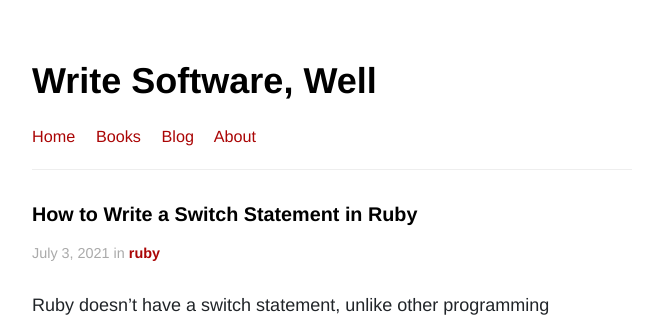
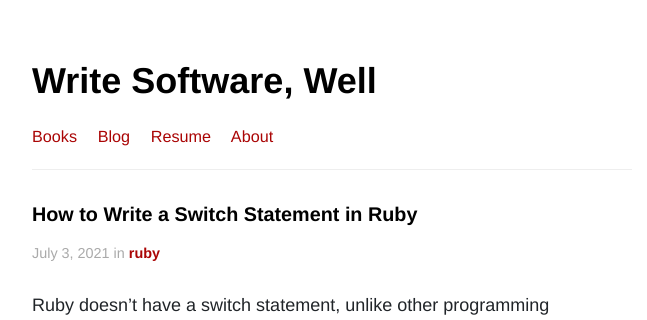
Before and after one commit to akshayKhot/akshayKhot.github.io, a Jekyll site: the page built from index.html, in a window 1280 px wide and 900 px high. Shown: the top 320 px of the window, without its empty margins (308-955 px from the left). Built offline with Jekyll 4.4.1, drawn with Linux system fonts in a browser that asks for light colours; the list of posts is cut into pages by our own code.

Commit message:
add resume

```diff
--- a/_layouts/default.html
+++ b/_layouts/default.html
@@ -46,9 +46,9 @@
 
       <nav class="">
         <!-- <a href="{{ site.baseurl }}/photos">Photos</a> -->
-		<a href="{{ site.baseurl }}/">Home</a>
         <a href="{{ site.baseurl }}/books">Books</a>
 		<a href="{{ site.baseurl }}/blog">Blog</a>
+		<a href="{{ site.baseurl }}/download/akshay_khot_resume.pdf">Resume</a>
         <!-- <a href="{{ site.baseurl }}/tags">Tags</a> -->
         <!-- <a href="{{ site.baseurl }}/archive">Archive</a> -->
         <a href="{{ site.baseurl }}/about">About</a>
```
Also changed, not shown: 1 other file.
